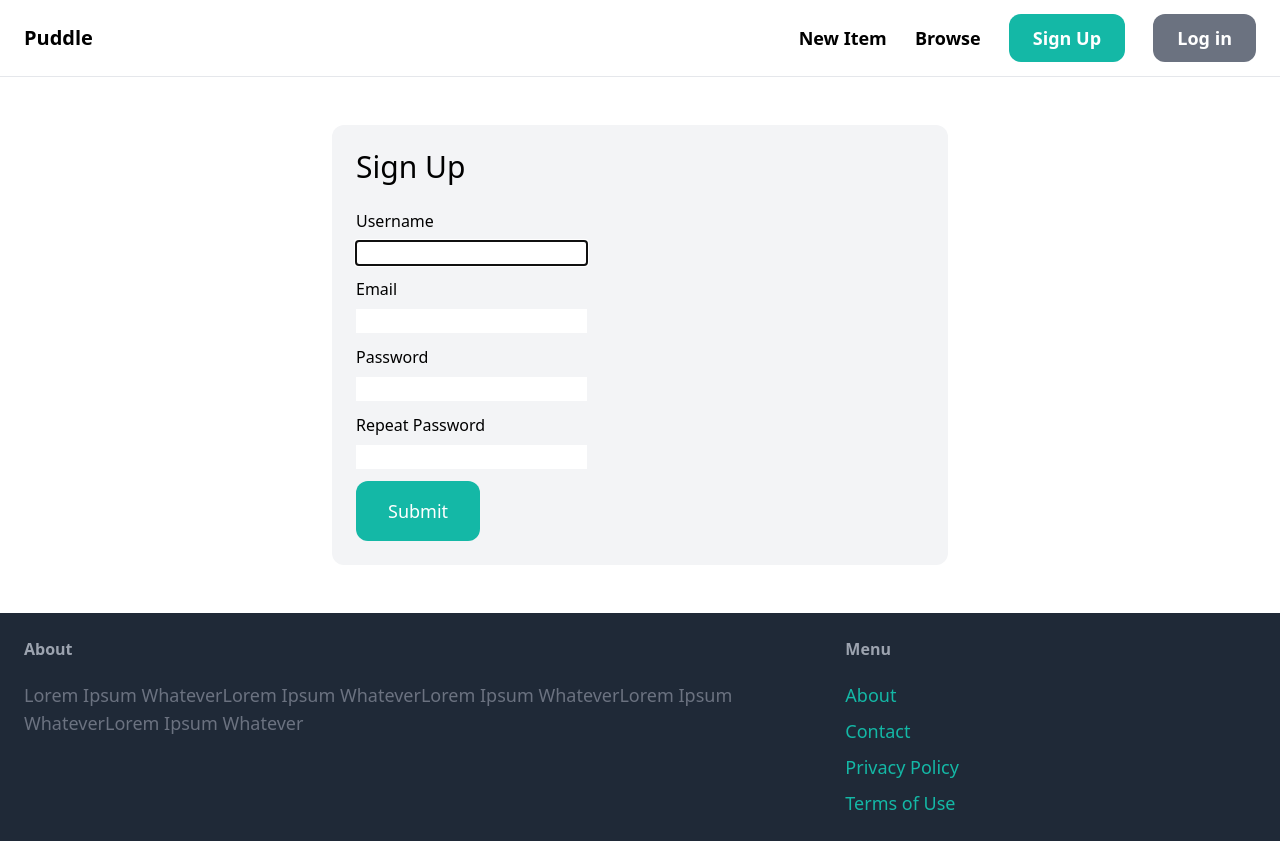
After one commit to michaeljhicks/puddle, a Django app: page /signup/ in a window 1280 px wide. The commit adds this page. Run offline with Django 4.2, Linux system fonts and the light colour scheme; some libraries are stand-ins or nearby versions.

Commit message:
Feat: user signup

```diff
--- /dev/null
+++ b/core/forms.py
@@ -0,0 +1,8 @@
+from django import forms
+from django.contrib.auth.forms import UserCreationForm
+from django.contrib.auth.models import User
+
+class SignUpForm(UserCreationForm):
+    class Meta:
+        model = User
+        fields = ('username', 'email', 'password1', 'password2')
--- a/core/templates/core/base.html
+++ b/core/templates/core/base.html
@@ -18,7 +18,7 @@
             <a href="#" class="text-lg font-semibold hover:text-gray-500">New Item</a>
             <a href="#" class="text-lg font-semibold hover:text-gray-500">Browse</a>
 
-            <a href="#" class="px-6 py-3 text-lg font-semibold bg-teal-500 text-white rounded-xl hover:bg-teal-700">Sign Up</a>
+            <a href="{% url 'core:signup' %}" class="px-6 py-3 text-lg font-semibold bg-teal-500 text-white rounded-xl hover:bg-teal-700">Sign Up</a>
             <a href="#" class="px-6 py-3 text-lg font-semibold bg-gray-500 text-white rounded-xl hover:bg-gray-700">Log in</a>
         </div>
     </nav>
@@ -38,7 +38,7 @@
             <h3 class="mb-5 font-semibold text-gray-400">Menu</h3>
             <ul class="space-y-2">
                 <li><a href="#" class="text-lg text-teal-500 hover:text-teal-700">About</a></li>
-                <li><a href="{% url 'contact' %}" class="text-lg text-teal-500 hover:text-teal-700">Contact</a></li>
+                <li><a href="{% url 'core:contact' %}" class="text-lg text-teal-500 hover:text-teal-700">Contact</a></li>
                 <li><a href="#" class="text-lg text-teal-500 hover:text-teal-700">Privacy Policy</a></li>
                 <li><a href="#" class="text-lg text-teal-500 hover:text-teal-700">Terms of Use</a></li>
             </ul>
--- /dev/null
+++ b/core/templates/core/signup.html
@@ -0,0 +1,45 @@
+{% extends 'core/base.html' %}
+
+{% block title %}Sign Up{% endblock %}
+
+{% block content %}
+<div class="w-1/2 my-6 mx-auto p-6 bg-gray-100 rounded-xl">
+    <h1 class="mb-6 text-3xl">Sign Up</h1>
+
+    <form method="post" action=".">
+        {% csrf_token %}
+
+        <div class="mb-3">
+            <label class="inline-block mb-2">Username</label><br>
+            {{ form.username }}
+        </div>
+
+        <div class="mb-3">
+            <label class="inline-block mb-2">Email</label><br>
+            {{ form.email }}
+        </div>
+
+        <div class="mb-3">
+            <label class="inline-block mb-2">Password</label><br>
+            {{ form.password1 }}
+        </div>
+
+        <div class="mb-3">
+            <label class="inline-block mb-2">Repeat Password</label><br>
+            {{ form.password2 }}
+        </div>
+
+        {% if form.errors or form.non_field_errors %}
+            <div class="mb-3 p-6 bg-red-100 rounded-xl">
+                {% for field in form %}
+                    {{ field.errors }}
+                {% endfor %}
+
+                {{ form.non_field_errors }}
+            </div>
+        {% endif %}
+
+        <button class="py-4 px-8 text-lg bg-teal-500 hover:bg-teal-700 rounded-xl text-white">Submit</button>
+    </form>
+</div>
+{% endblock %}
--- /dev/null
+++ b/core/urls.py
@@ -0,0 +1,12 @@
+from django.urls import path
+
+from . import views
+
+app_name = 'core'
+
+urlpatterns = [
+    path('', views.index, name='index'),
+    path('contact/', views.contact, name='contact'),
+    path('signup/', views.signup, name="signup"),
+
+]
--- a/core/views.py
+++ b/core/views.py
@@ -1,5 +1,6 @@
 from django.shortcuts import render
 from item.models import Category, Item
+from .forms import SignUpForm
 
 # Create your views here.
 def index(request):
@@ -13,3 +14,10 @@ def index(request):
 
 def contact(request):
     return render(request, 'core/contact.html')
+
+def signup(request):
+    form = SignUpForm()
+
+    return render(request, 'core/signup.html', {
+        'form': form,
+    })
--- a/puddle/urls.py
+++ b/puddle/urls.py
@@ -18,11 +18,10 @@ from django.conf import settings
 from django.conf.urls.static import static
 from django.contrib import admin
 from django.urls import path, include
-from core.views import index, contact
+
 
 urlpatterns = [
-    path('', index, name='index'),
+    path('', include('core.urls')),
     path('items/', include('item.urls')),
-    path('contact/', contact, name='contact'),
     path('admin/', admin.site.urls),
 ] + static(settings.MEDIA_URL, document_root=settings.MEDIA_ROOT)
```
